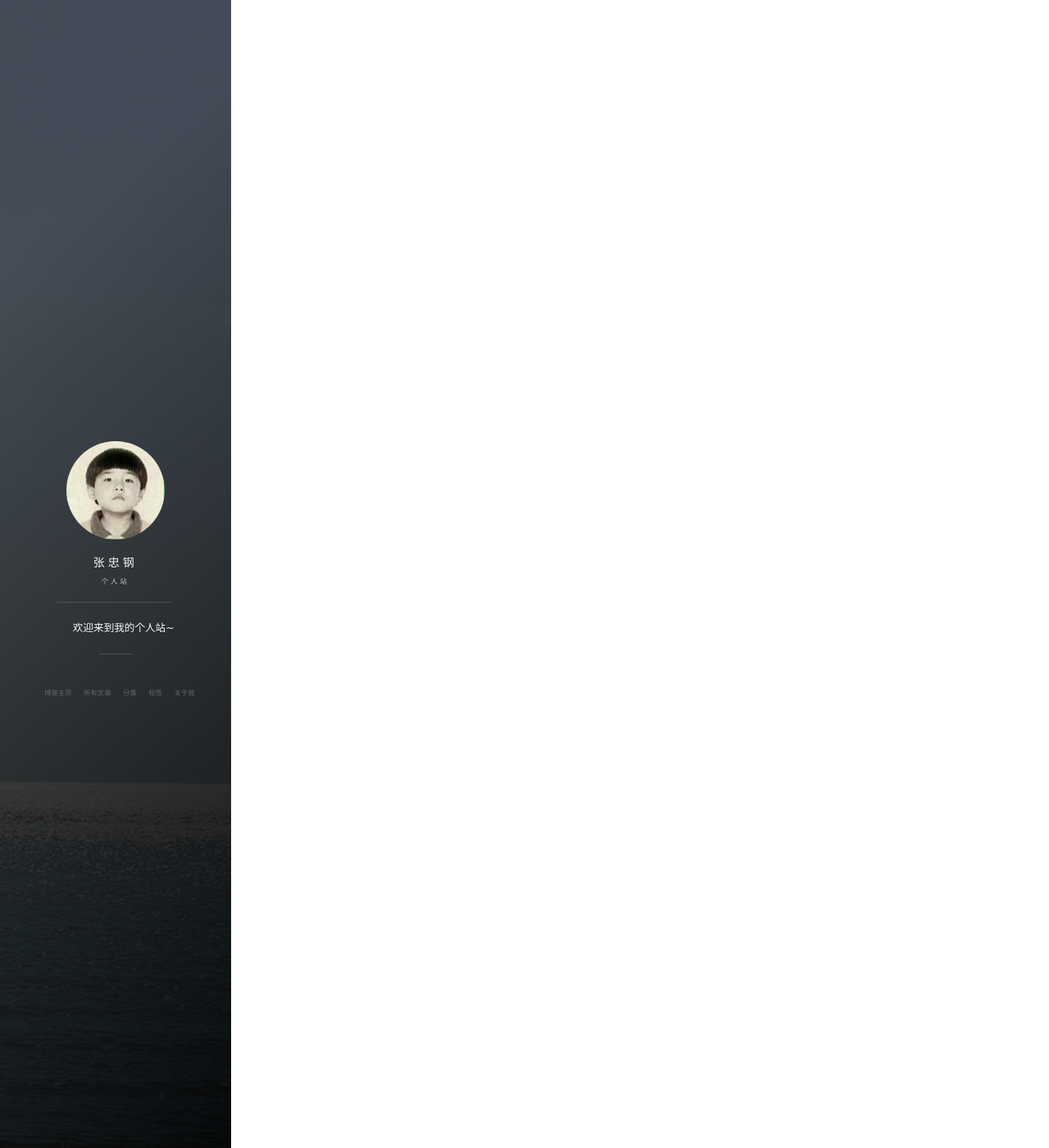
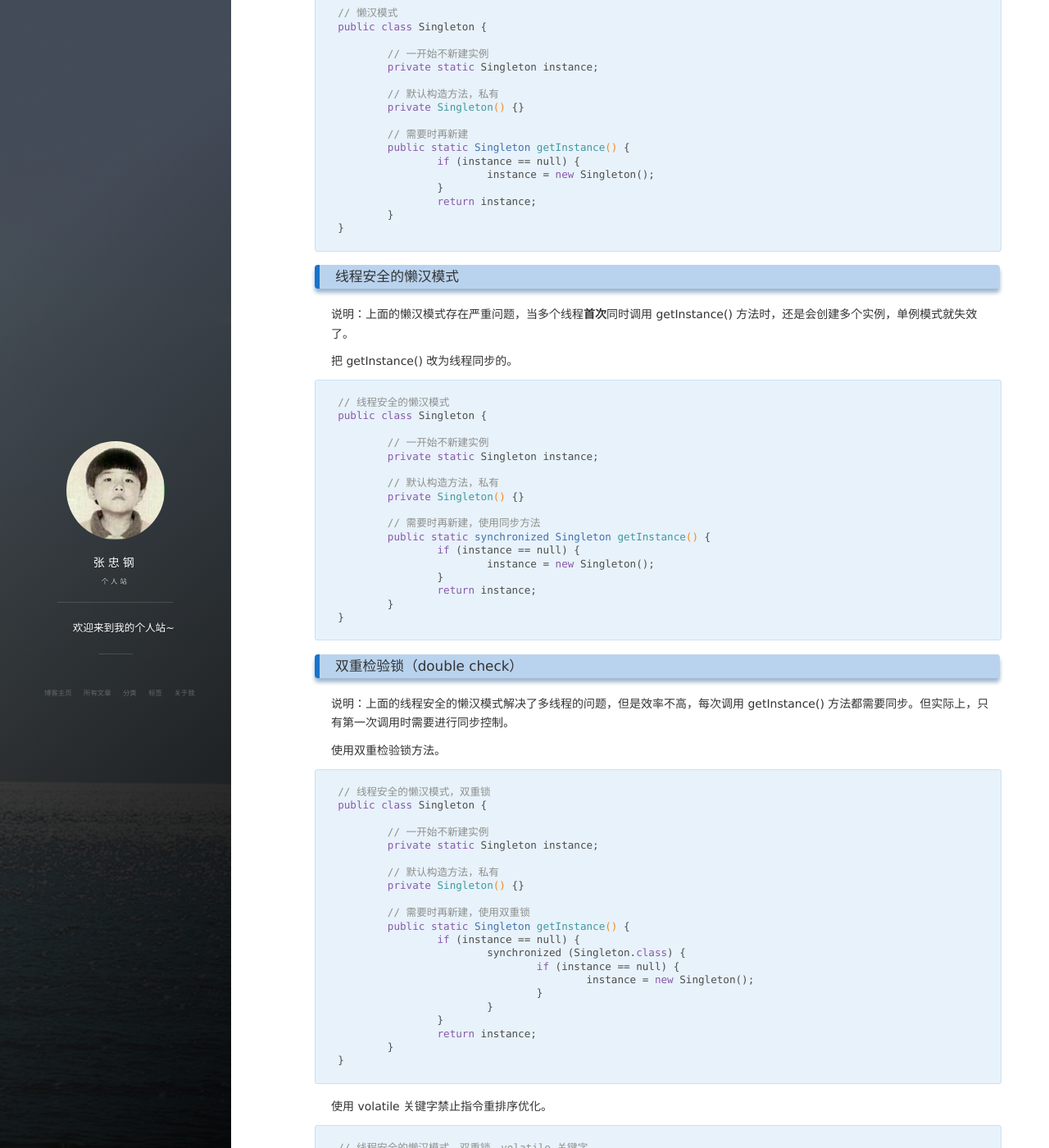
Before and after one commit to zhzhgang/zhzhgang.github.io, a Jekyll site: the page built from _posts/2017-03-31-SingletonPattern.md, in a window 1280 px wide and 1400 px high, scrolled down 962 px. Shown: the whole window at 82% size. Built offline with Jekyll 4.4.1, drawn with Linux system fonts in a browser that asks for light colours; nearby versions of some CDN libraries; comment, search, counter and statistics services are not loaded; some of the changed text lies outside the part shown.

Commit message:
Edit 2017-03-31-SingletonPattern.md

```diff
--- a/_posts/2017-03-31-SingletonPattern.md
+++ b/_posts/2017-03-31-SingletonPattern.md
@@ -21,3 +21,167 @@ tags: [设计模式, 单例]
 * 一个获得该唯一实例的方法（必须是静态方法）
 
 通过单例模式，可以保证系统中只有一个实例，从而在某些特定的场景下，达到节约或者控制系统资源的目的。
+
+## 单例模式类图
+
+## 单例模式实例代码
+
+### 饿汉模式
+
+说明：很“饥饿”，一上来就新建一个实例。
+
+
+	// 饿汉模式
+	public class Singleton {
+
+    	// 一上来就新建实例
+    	private static final Singleton instance = new Singleton();
+
+    	// 默认构造方法，私有
+    	private Singleton() {}
+
+    	// 获得实例的方法
+    	public static Singleton getInstance() {
+			return instance;
+    	}
+	}
+
+
+### 懒汉模式
+
+说明：很“懒”，一开始不新建实例，等需要使用的时候，先判断实例是否为空，如果为空才会新建一个实例来使用。
+
+	// 懒汉模式
+	public class Singleton {
+
+		// 一开始不新建实例
+		private static Singleton instance;
+
+		// 默认构造方法，私有
+    	private Singleton() {}
+
+		// 需要时再新建
+		public static Singleton getInstance() {
+			if (instance == null) {
+				instance = new Singleton();
+			}
+			return instance;
+		}
+	}
+
+
+### 线程安全的懒汉模式
+
+说明：上面的懒汉模式存在严重问题，当多个线程**首次**同时调用 getInstance() 方法时，还是会创建多个实例，单例模式就失效了。
+
+把 getInstance() 改为线程同步的。
+
+	// 线程安全的懒汉模式
+	public class Singleton {
+
+		// 一开始不新建实例
+		private static Singleton instance;
+
+		// 默认构造方法，私有
+    	private Singleton() {}
+
+		// 需要时再新建，使用同步方法
+		public static synchronized Singleton getInstance() {
+			if (instance == null) {
+				instance = new Singleton();
+			}
+			return instance;
+		}
+	}
+
+
+### 双重检验锁（double check）
+
+说明：上面的线程安全的懒汉模式解决了多线程的问题，但是效率不高，每次调用 getInstance() 方法都需要同步。但实际上，只有第一次调用时需要进行同步控制。
+
+使用双重检验锁方法。
+
+	// 线程安全的懒汉模式，双重锁
+	public class Singleton {
+
+		// 一开始不新建实例
+		private static Singleton instance;
+
+		// 默认构造方法，私有
+    	private Singleton() {}
+
+		// 需要时再新建，使用双重锁
+		public static Singleton getInstance() {
+			if (instance == null) {
+				synchronized (Singleton.class) {
+					if (instance == null) {
+						instance = new Singleton();
+					}
+				}
+			}
+			return instance;
+		}
+	}
+
+
+使用 volatile 关键字禁止指令重排序优化。
+
+	// 线程安全的懒汉模式，双重锁，volatile 关键字
+	public class Singleton {
+
+		// 一开始不新建实例
+		private volatile static Singleton instance;
+
+		// 默认构造方法，私有
+    	private Singleton() {}
+
+		// 需要时再新建，使用双重锁
+		public static Singleton getInstance() {
+			if (instance == null) {
+				synchronized (Singleton.class) {
+					if (instance == null) {
+						instance = new Singleton();
+					}
+				}
+			}
+			return instance;
+		}
+	}
+
+### 静态内部类方式
+
+说明：上面的方式太复杂，而且 volatile 关键字在老版本的 JDK 中无法正常工作。
+
+使用静态内部类的方式，利用 JVM 自身的机制来保证线程安全，并且只有在调用getInstance() 的时候才会去真正创建实例对象。
+
+	// 静态内部类的方式
+	public class Singleton {
+
+		private static class InstanceHolder {
+			private static final Singleton instance = new Singleton();
+		}
+
+		// 默认构造方法，私有
+    	private Singleton() {}
+
+		public static Singleton getInstance() {
+			return InstanceHolder.instance;
+		}
+	}
+
+### 枚举的方式
+
+说明：代码简洁，而且创建枚举默认是线程安全的，还可以防止反序列化带来的问题。
+
+	// 枚举
+	public enum Singleton {
+
+		INSTANCE;
+
+		// 自定义的其他任意方法
+		public void otherMethod() {}
+	}
+
+## 单例模式的应用
+
+当只需要一个实例对象的时候，就可以考虑使用单例模式。
```
